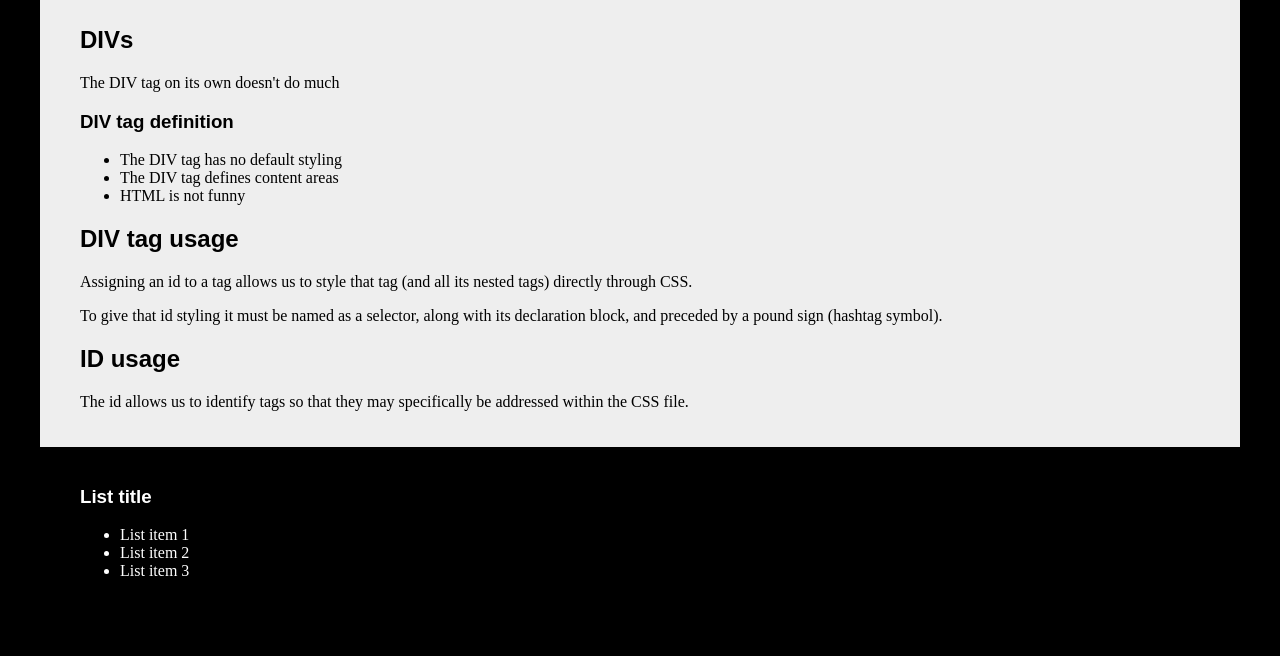
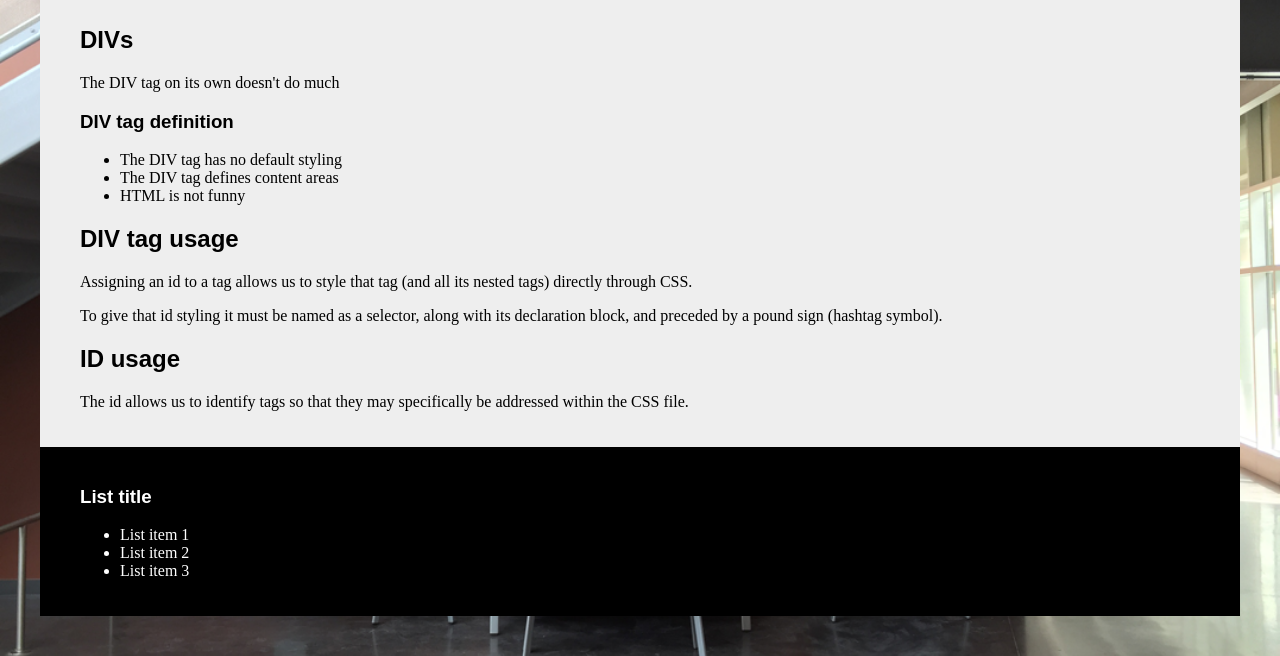
Before and after one commit to zeromile/htmlcss, a plain HTML site: page index.html in a window 1280 px wide. Shown: the part 225-881 px from the top of the page. Drawn offline with Linux system fonts and the light colour scheme.

Commit message:
added background image

```diff
--- a/css/main.css
+++ b/css/main.css
@@ -2,6 +2,8 @@
 body {
     margin:0px;
     padding:0px;
+    background:url("../images/patino.png") center center fixed;
+    background-size: cover;
     background-color:black;
 }
 
```
